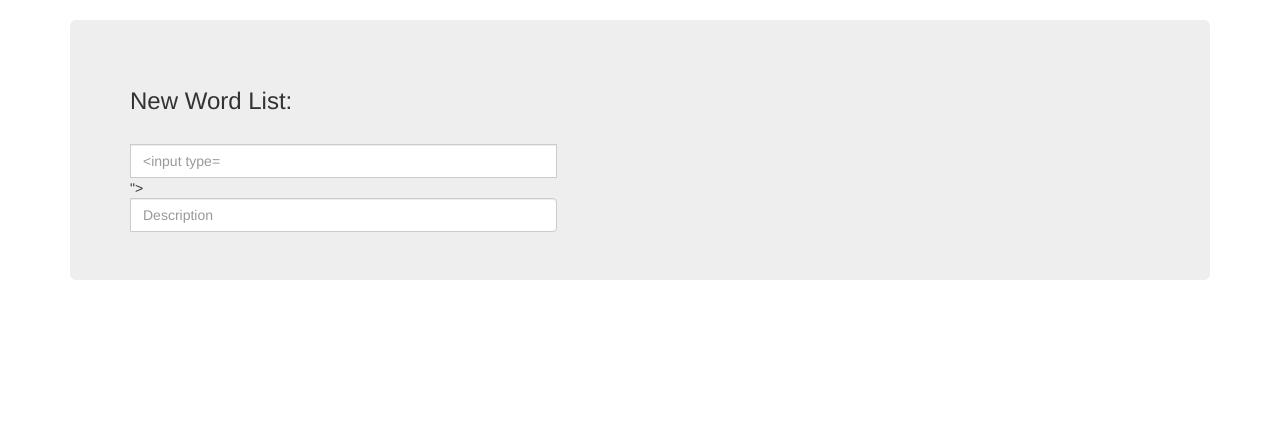
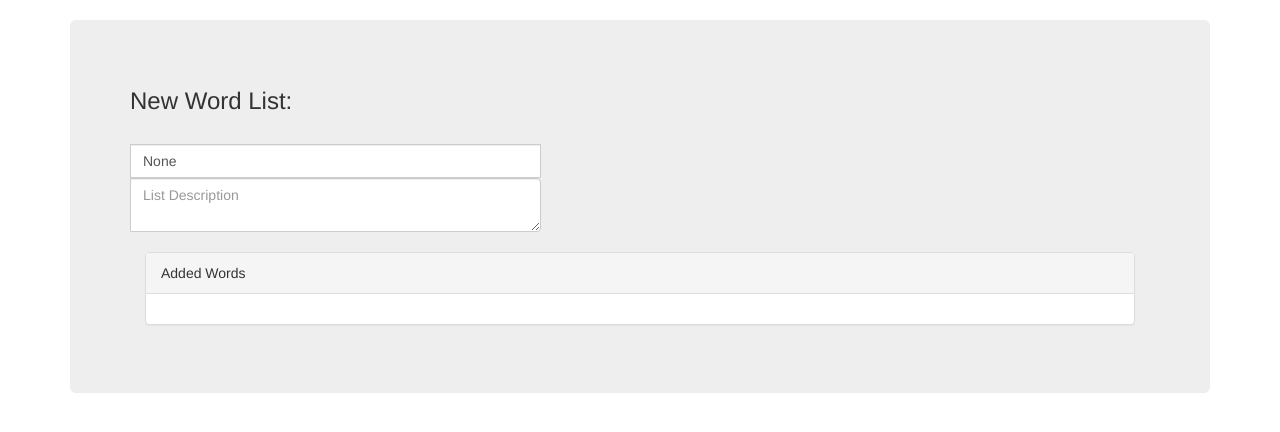
Before and after one commit to tylercraig9332/learnitproject, a Django app: page /learn/lists/list_add/ in a window 1280 px wide. Shown: the part 52-484 px from the top of the page. Run offline with Django 3.2, Linux system fonts and the light colour scheme; a user stored in the database is signed in; some libraries are stand-ins or nearby versions.

Commit message:
Fixed the form issue for creating a new list. Also touched up on the view for creating new lists.

```diff
--- a/mysite/content/forms.py
+++ b/mysite/content/forms.py
@@ -4,7 +4,8 @@
 
 
 class NewWordList(forms.Form):
-    list_name = forms.CharField(label="newList", max_length=50)
+    list_name = forms.CharField(label="list_name", max_length=50)
+    description = forms.CharField(label="newList", max_length=250)
 
 
 class AddWordForm(forms.Form):
--- a/mysite/content/templates/learn/listAddView.html
+++ b/mysite/content/templates/learn/listAddView.html
@@ -4,14 +4,21 @@
 <div class="jumbotron">
   <div class="input-group">
     <h3>New Word List:</h3>
+
   </br>
-  {%  if listData %}
-    <input class="form-control" placeholder="{{ listData.list_name }}"></input>
-  {% else %}
-    <input class="form-control" placeholder="Title"></input>
-  {% endif %}
-    <input class="form-control" id="sizing-addon1" placeholder="Description"></input>
+
+  <input class="form-control" value="{{ listData.list_name.value }}" placeholder="List Name"></input>
+  <textarea class="form-control" id="sizing-addon1" value="{{ listData.description.value }}" placeholder="List Description"></textarea>
 
   </div>
+<br>
+  <div class="container">
+    <div class="panel panel-default">
+      <div class="panel-heading">Added Words</div>
+      <div class="panel-body">
+        {% for word in words %}
+        {% endfor %}
+      </div>
+    </div>
 </div>
 {% endblock %}
--- a/mysite/content/views.py
+++ b/mysite/content/views.py
@@ -5,7 +5,7 @@
 
 from .models import Lesson
 from .models import Word, WordList
-from .forms import AddWordForm
+from .forms import AddWordForm, NewWordList
 
 # Create your views here.
 
@@ -31,12 +31,13 @@
         return render(request, 'plslogin.html')
 
     model = WordList()
-    fields = ['name', 'user_id', 'date', 'word_ids', 'description']
+    user_fields = ['list_name', 'description']
+    field_names = ['List Name', "Description"]
     try:
         word_lists = WordList.objects.all()
     except WordList.DoesNotExist:
             raise Http404("We've encountered an error")
-    return render(request, 'learn/listView.html', {'lists' : word_lists, 'fields' : fields, 'model' : model})
+    return render(request, 'learn/listView.html', {'lists' : word_lists, 'fields' : user_fields, 'model' : model })
 
 #needs to be fixed to play to the new model-skeem
 def list_add(request):
```
Also changed, not shown: mysite/content/templates/learn/listView.html (+8 -17 lines).
